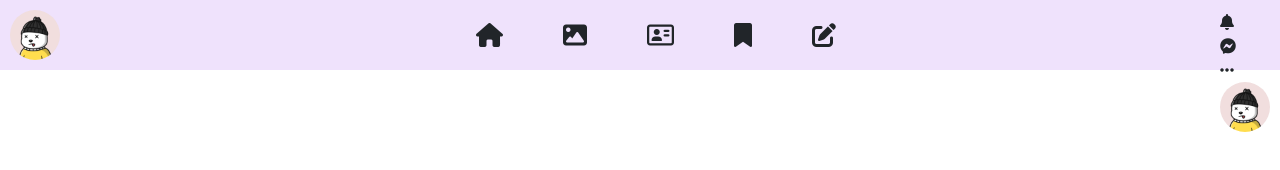
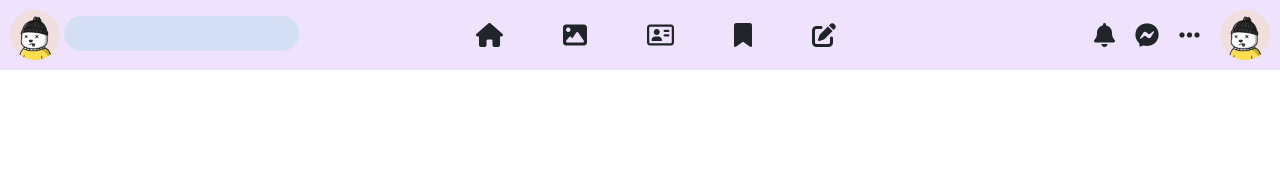
Before and after one commit to ultimatum056/personal-website, a plain HTML site: page index.html in a window 1280 px wide. Drawn offline with nearby package versions, Linux system fonts and the light colour scheme.

Commit message:
unsaved changes

```diff
--- a/index.html
+++ b/index.html
@@ -19,6 +19,7 @@
     <nav class="top-nav">
         <div class="brand-logo">
             <img class="profile-image" src="assets/images/winter-bear.png" alt="profile photo">
+            <input type="text">
         </div>
         <div></div>
         <ul class="nav-list">
@@ -30,10 +31,10 @@
         </ul>
         <div></div>
         <div class="account">
-            <ul>
-                <li><i class="fa-solid fa-bell"></i></li>
-                <li><i class="fa-brands fa-facebook-messenger"></i></li>
-                <li><i class="fa-solid fa-ellipsis"></i></li>
+            <ul class="account-item-list">
+                <li><i class="fa-solid fa-xl fa-bell"></i></li>
+                <li><i class="fa-brands fa-xl fa-facebook-messenger"></i></li>
+                <li><i class="fa-solid fa-xl fa-ellipsis"></i></li>
                 <li>
                     <img class="account-image" src="assets/images/winter-bear.png" alt="profile photo">
                 </li>
```
